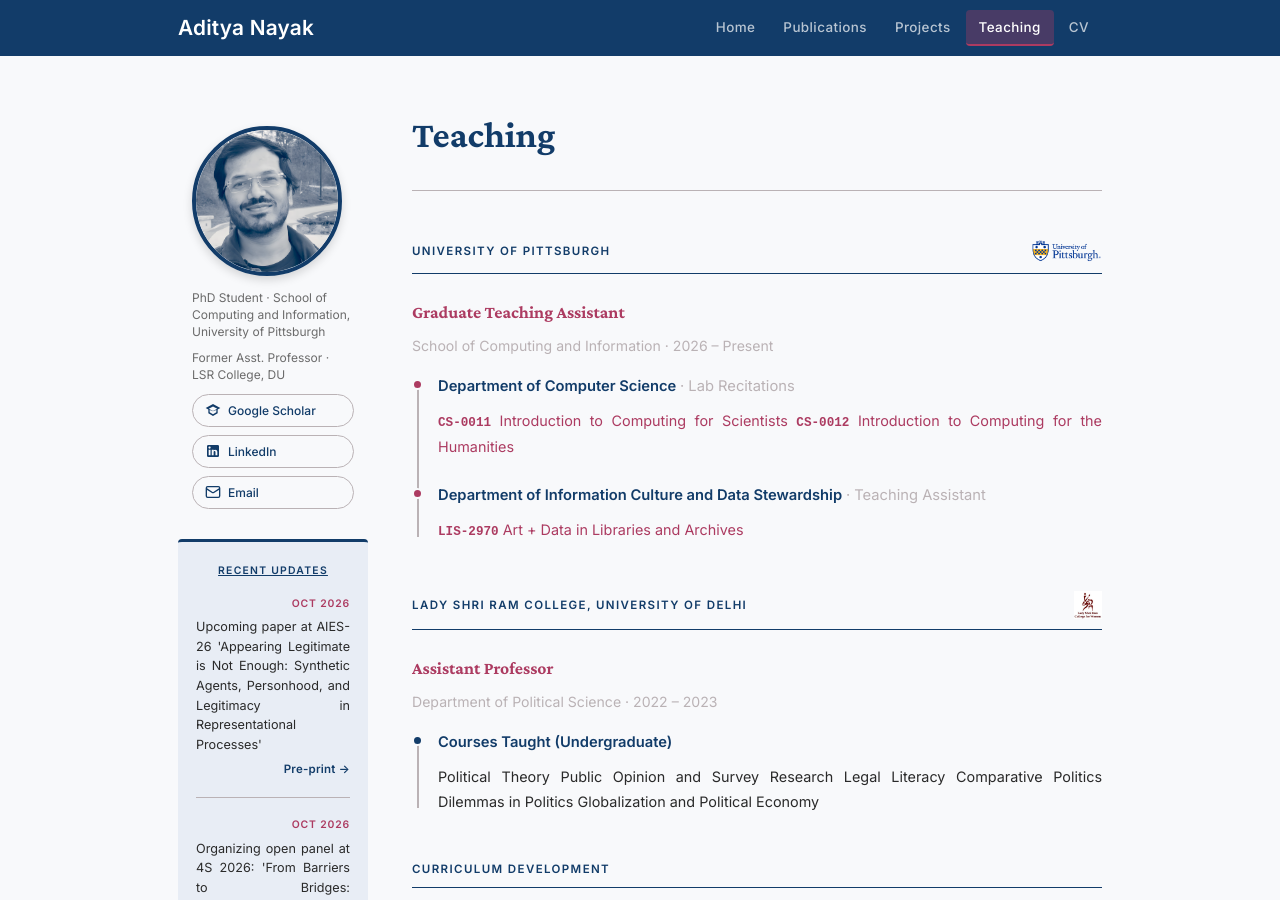
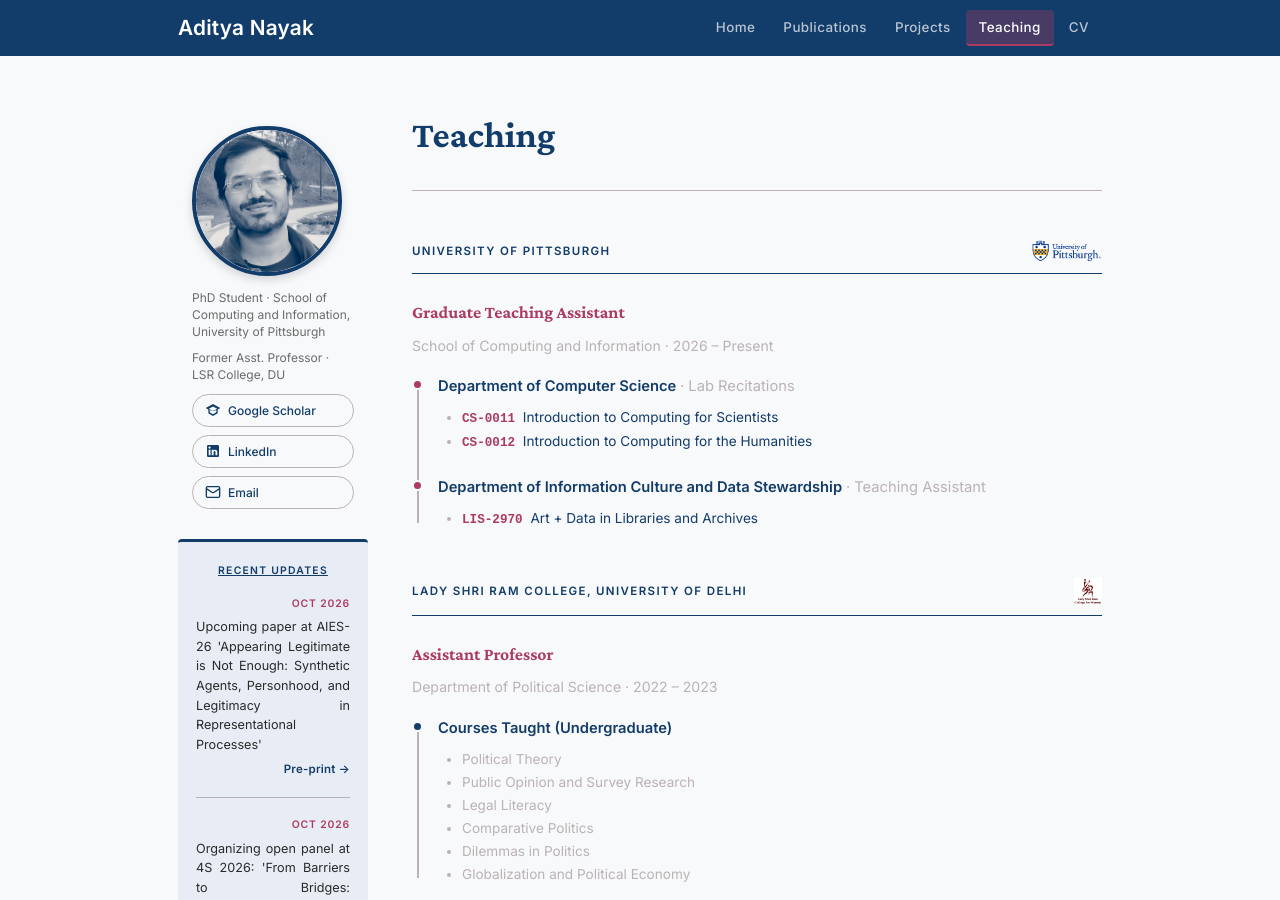
Before and after one commit to adityanayak-info/adityanayak-info.github.io, a Jekyll site: the page built from teaching.md, in a window 1280 px wide and 900 px high. Built offline with Jekyll 4.4.1, drawn with Linux system fonts in a browser that asks for light colours.

Commit message:
Replace div tags with ul for course listings

```diff
--- a/teaching.md
+++ b/teaching.md
@@ -31,17 +31,17 @@ permalink: /teaching/
   <div class="tl-entry">
     <span class="tl-dot"></span>
     <div class="tl-dept">Department of Computer Science <span class="tl-position">· Lab Recitations</span></div>
-    <div class="tl-tags">
-      <a class="tl-tag" href="https://courses.sci.pitt.edu/courses/view/CS-0011" target="_blank" rel="noopener"><span class="course-code">CS-0011</span> Introduction to Computing for Scientists</a>
-      <a class="tl-tag" href="https://courses.sci.pitt.edu/courses/view/CS-12" target="_blank" rel="noopener"><span class="course-code">CS-0012</span> Introduction to Computing for the Humanities</a>
-    </div>
+    <ul class="tl-course-list">
+      <li><a href="https://courses.sci.pitt.edu/courses/view/CS-0011" target="_blank" rel="noopener"><span class="course-code">CS-0011</span> Introduction to Computing for Scientists</a></li>
+      <li><a href="https://courses.sci.pitt.edu/courses/view/CS-12" target="_blank" rel="noopener"><span class="course-code">CS-0012</span> Introduction to Computing for the Humanities</a></li>
+    </ul>
   </div>
   <div class="tl-entry">
     <span class="tl-dot"></span>
     <div class="tl-dept">Department of Information Culture and Data Stewardship <span class="tl-position">· Teaching Assistant</span></div>
-    <div class="tl-tags">
-      <a class="tl-tag" href="https://hcommons.org/groups/lis-2970-art-data-in-libraries-and-archives/" target="_blank" rel="noopener"><span class="course-code">LIS-2970</span> Art + Data in Libraries and Archives</a>
-    </div>
+    <ul class="tl-course-list">
+      <li><a href="https://hcommons.org/groups/lis-2970-art-data-in-libraries-and-archives/" target="_blank" rel="noopener"><span class="course-code">LIS-2970</span> Art + Data in Libraries and Archives</a></li>
+    </ul>
   </div>
 </div>
 
@@ -57,14 +57,14 @@ permalink: /teaching/
   <div class="tl-entry">
     <span class="tl-dot tl-dot-navy"></span>
     <div class="tl-dept">Courses Taught (Undergraduate)</div>
-    <div class="tl-tags">
-      <span class="tl-tag tl-tag-plain">Political Theory</span>
-      <span class="tl-tag tl-tag-plain">Public Opinion and Survey Research</span>
-      <span class="tl-tag tl-tag-plain">Legal Literacy</span>
-      <span class="tl-tag tl-tag-plain">Comparative Politics</span>
-      <span class="tl-tag tl-tag-plain">Dilemmas in Politics</span>
-      <span class="tl-tag tl-tag-plain">Globalization and Political Economy</span>
-    </div>
+    <ul class="tl-course-list">
+      <li>Political Theory</li>
+      <li>Public Opinion and Survey Research</li>
+      <li>Legal Literacy</li>
+      <li>Comparative Politics</li>
+      <li>Dilemmas in Politics</li>
+      <li>Globalization and Political Economy</li>
+    </ul>
   </div>
 </div>
 
@@ -78,9 +78,9 @@ permalink: /teaching/
   <div class="tl-entry">
     <span class="tl-dot tl-dot-navy"></span>
     <div class="tl-dept">Course Syllabus</div>
-    <div class="tl-tags">
-      <a class="tl-tag" href="https://techtree.iiitd.edu.in/viewDescription/filename?=SSH341" target="_blank" rel="noopener"><span class="course-code">SSH 341/541</span> Governing AI: Policy, History, Theory</a>
-    </div>
+    <ul class="tl-course-list">
+      <li><a href="https://techtree.iiitd.edu.in/viewDescription/filename?=SSH341" target="_blank" rel="noopener"><span class="course-code">SSH 341/541</span> Governing AI: Policy, History, Theory</a></li>
+    </ul>
   </div>
 </div>
 
```
